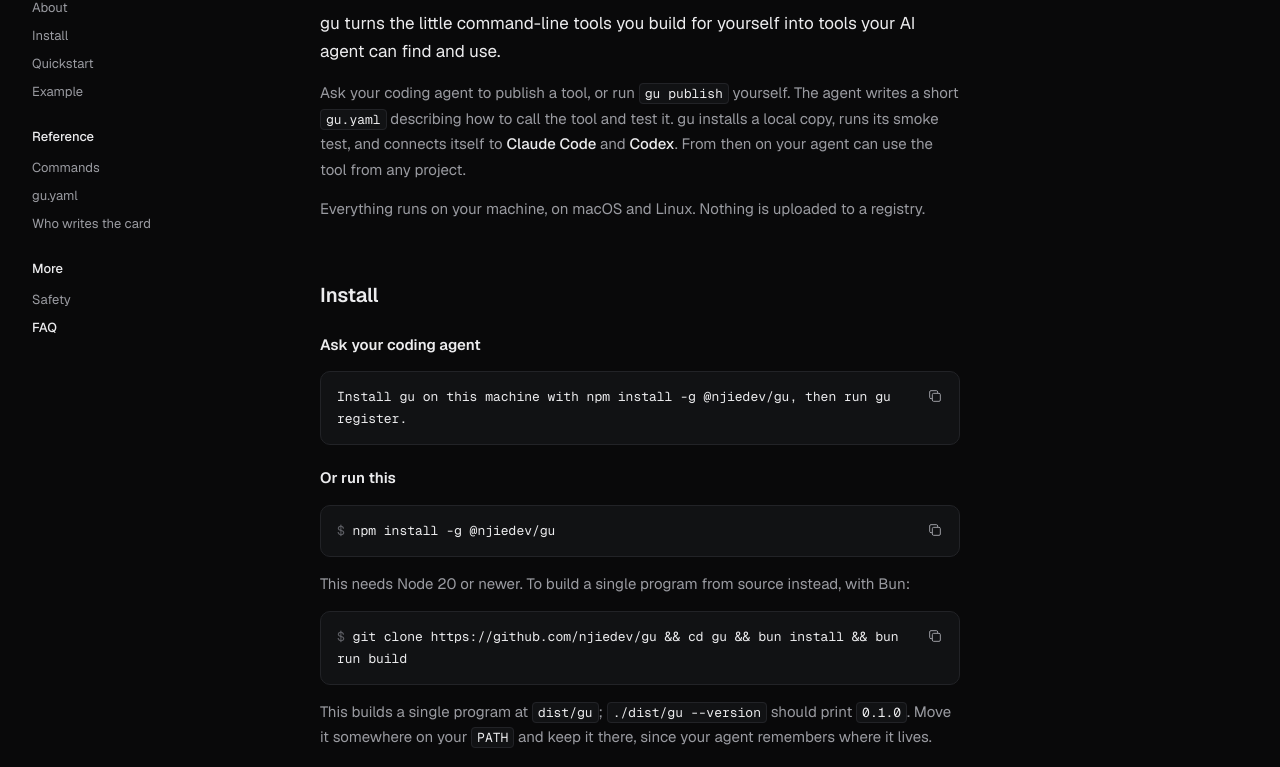
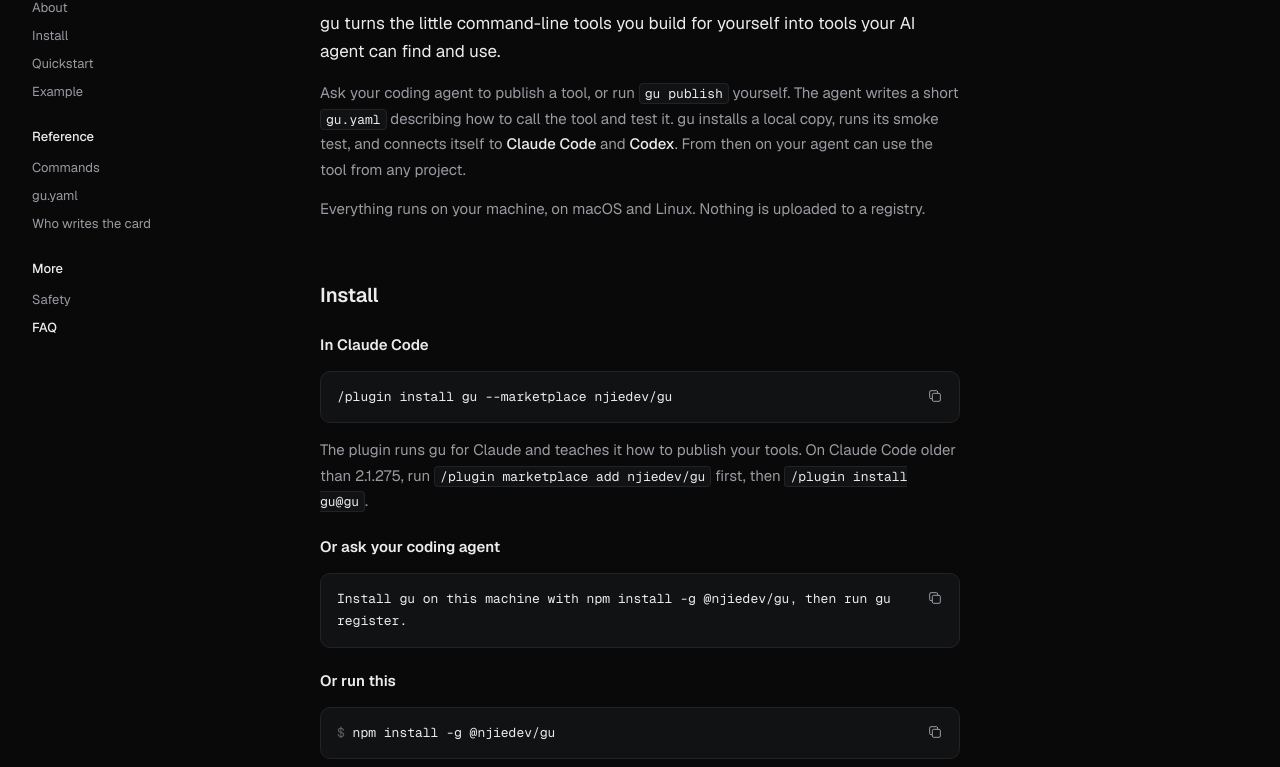
Before and after one commit to njiedev/gu, a website: page site/index.html in a window 1280 px wide. Shown: the part 323-1090 px from the top of the page. Drawn offline with nearby package versions, Linux system fonts and the light colour scheme.

Commit message:
Package gu as a Claude Code plugin
- plugin/ holds the plugin: the gu MCP server (run with npx at the pinned
  release), a publish skill that walks Claude through gu publish and its
  exit codes, a manage skill for status, updates, uninstalling and
  previewing GitHub installs before running them, and the pixel logo as
  its icon.
- .claude-plugin/marketplace.json makes the repo its own marketplace:
  /plugin install gu --marketplace njiedev/gu.
- A test keeps package.json, the CLI, the plugin, the marketplace and the
  skills on the same version.
- README and site explain the plugin install.

```diff
--- a/site/index.html
+++ b/site/index.html
@@ -192,7 +192,10 @@
 
       <section id="install">
         <h2>Install</h2>
-        <h3>Ask your coding agent</h3>
+        <h3>In Claude Code</h3>
+        <div class="code"><span data-copy>/plugin install gu --marketplace njiedev/gu</span><button class="copy" type="button" aria-label="Copy"></button></div>
+        <p>The plugin runs gu for Claude and teaches it how to publish your tools. On Claude Code older than 2.1.275, run <code>/plugin marketplace add njiedev/gu</code> first, then <code>/plugin install gu@gu</code>.</p>
+        <h3>Or ask your coding agent</h3>
         <div class="code"><span data-copy>Install gu on this machine with npm install -g @njiedev/gu, then run gu register.</span><button class="copy" type="button" aria-label="Copy"></button></div>
         <h3>Or run this</h3>
         <div class="code"><span class="dim">$ </span><span data-copy>npm install -g @njiedev/gu</span><button class="copy" type="button" aria-label="Copy"></button></div>
```
Also changed, not shown: tests/npm-bundle.test.ts (+8 -2 lines), .claude-plugin/marketplace.json (added), README.md, plugin/.claude-plugin/icon.png (added), plugin/.claude-plugin/plugin.json (added), plugin/.mcp.json (added).
